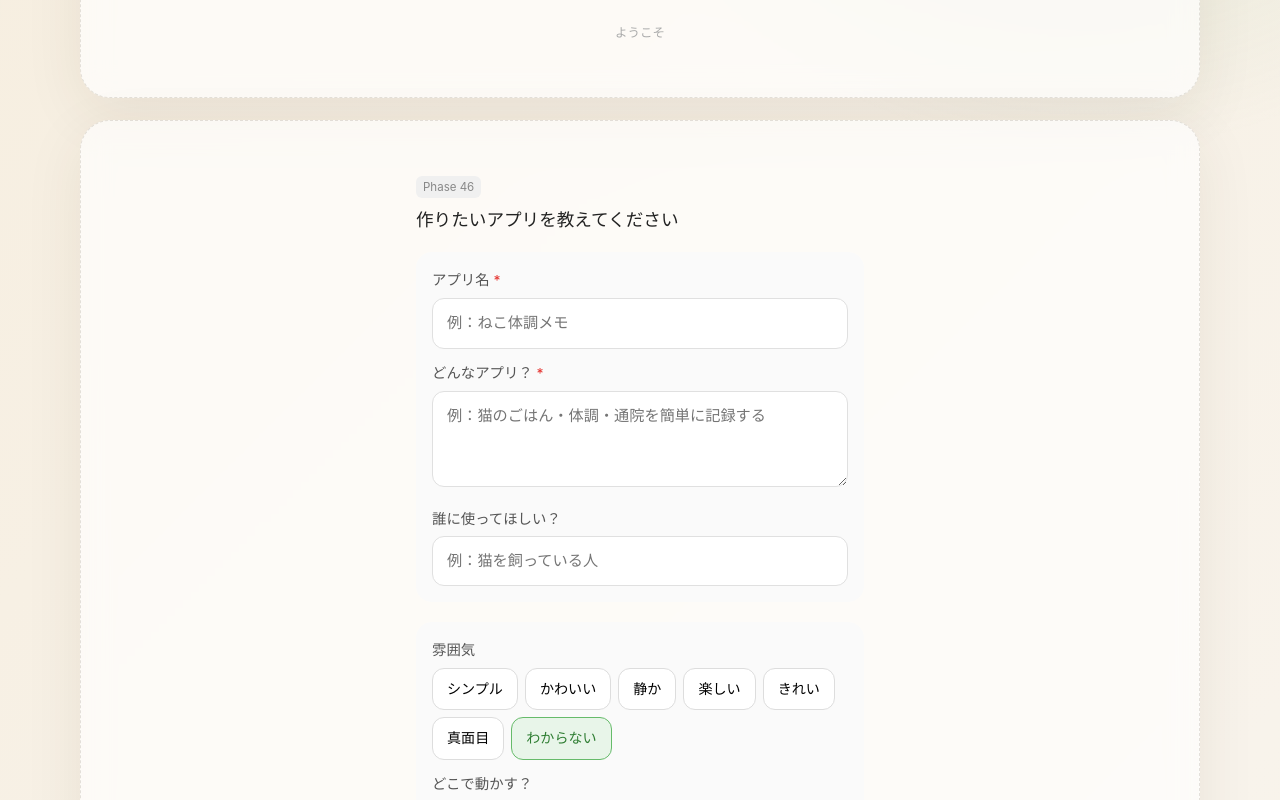
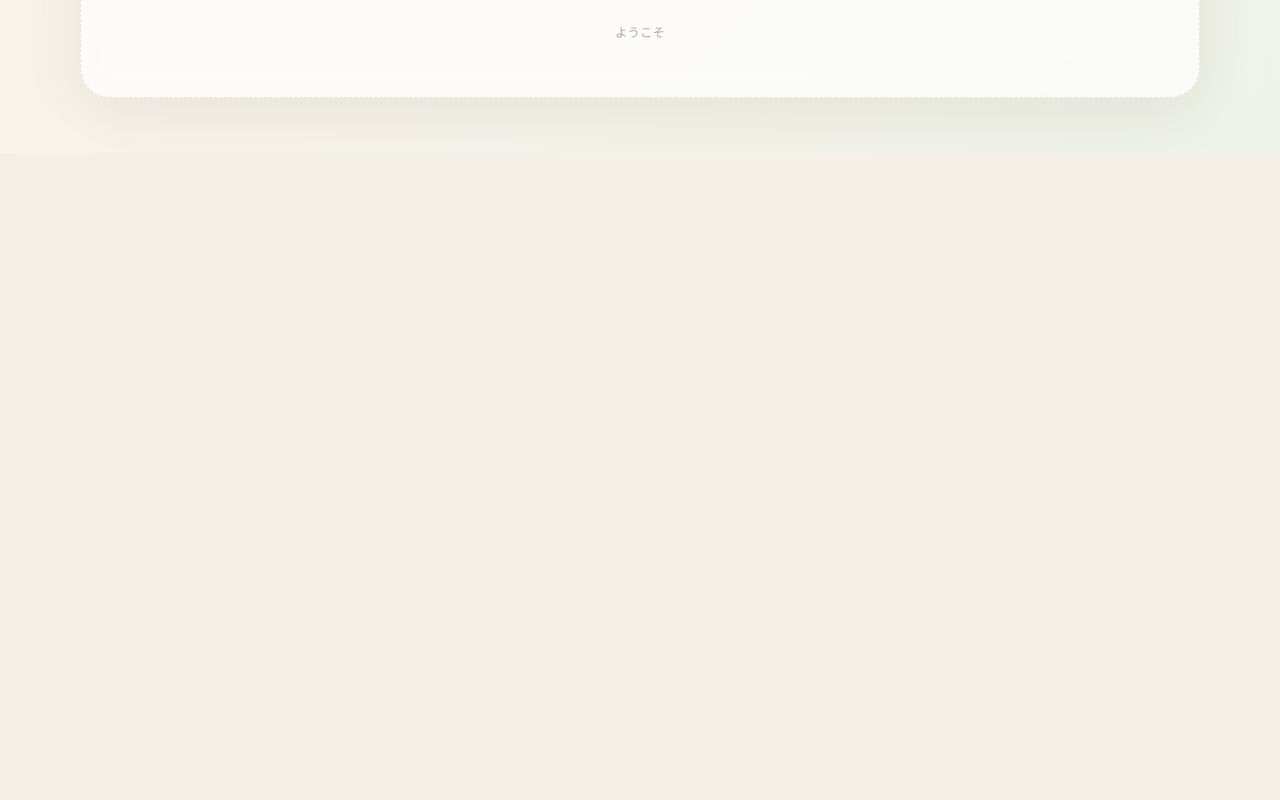
Before and after one commit to sunpotflower4460-cpu/darake-dev-app-AI, a React (Vite) app: page / in a window 1280 px wide. Shown: the part 780-1580 px from the top of the page. After the commit the page ends 934 px from the top, so only its background shows below. Built offline with nearby package versions, Linux system fonts and the light colour scheme.

Commit message:
fix: show only the current first-start step

```diff
--- a/src/main.tsx
+++ b/src/main.tsx
@@ -28,15 +28,23 @@ const VALID_NAV_GROUPS = new Set<string>([
   'first-start',
 ]);
 
-const FIRST_START_PANEL_IDS = new Set([
-  'first-start-route-guard',
-  'first-launch-care',
-  'gentle-app-start-form',
-  'gentle-blueprint-preview',
-  'pon-start',
-  'beginner-next-step-card',
-  'first-app-start-completion-report',
-]);
+function getFirstStartVisiblePanelIds() {
+  const report = buildFirstAppStartCompletionReport();
+  const ids = ['first-start-route-guard'];
+
+  if (!report.onboardingComplete) {
+    ids.push('first-launch-care');
+    return new Set(ids);
+  }
+
+  if (!report.formCanStart) {
+    ids.push('gentle-app-start-form');
+    return new Set(ids);
+  }
+
+  ids.push('pon-start', 'beginner-next-step-card');
+  return new Set(ids);
+}
 
 function loadSavedNavGroup(): DarakeNavGroupId | 'all' {
   try {
@@ -74,7 +82,8 @@ function DarakeControlRoom({ firstStartActive }: { firstStartActive: boolean })
 
   const filteredPanels = useMemo(() => {
     if (firstStartActive) {
-      return ALL_PANELS.filter((panel) => FIRST_START_PANEL_IDS.has(panel.id));
+      const visibleIds = getFirstStartVisiblePanelIds();
+      return ALL_PANELS.filter((panel) => visibleIds.has(panel.id));
     }
 
     const mode = getFocusedModeById(focusedMode);
```
